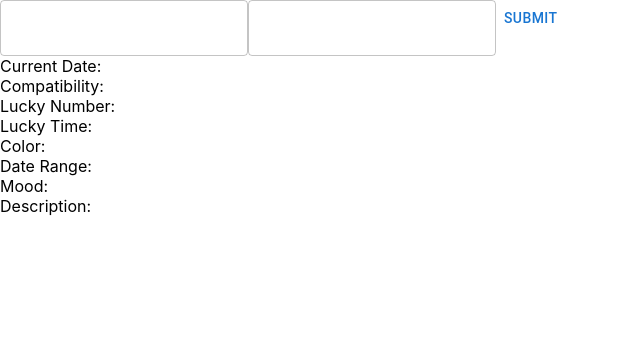
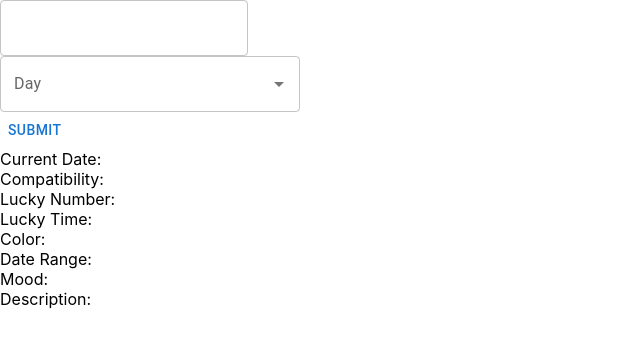
Before and after one commit to jaeykimmy/horoscope, a React (Create React App) app: page / in a window 1280 px wide. Shown: the top 346 px of the page, without its empty margins (0-640 px from the left). Built offline with nearby package versions, Linux system fonts and the light colour scheme.

Commit message:
autocomplete for day

```diff
--- a/src/App.js
+++ b/src/App.js
@@ -1,14 +1,15 @@
 import { useState, useEffect } from "react";
 import axios from "axios";
-import { TextField, Button } from "@mui/material";
+import { TextField, Button, Autocomplete } from "@mui/material";
 
 export default function Aztro() {
   const [json, setJson] = useState({});
   const [sign, setSign] = useState("");
   const [day, setDay] = useState("");
+  const dayOptions = ["yesterday", "today", "tomorrow"];
 
-  const handleSign = (event) => {
-    event.preventDefault();
+  const onDayChange = (_, value) => {
+    setDay(value);
   };
   const searchSignDay = () => {
     axios
@@ -27,7 +28,15 @@ export default function Aztro() {
     <div>
       <>
         <TextField onChange={(e) => setSign(e.target.value)} />
-        <TextField onChange={(e) => setDay(e.target.value)} />
+        {/* <TextField onChange={(e) => setDay(e.target.value)} /> */}
+        <Autocomplete
+          disablePortal
+          id="combo-box-demo"
+          options={dayOptions}
+          sx={{ width: 300 }}
+          onChange={onDayChange}
+          renderInput={(params) => <TextField {...params} label="Day" />}
+        />
         <Button type="submit" onClick={searchSignDay}>
           Submit
         </Button>
```
